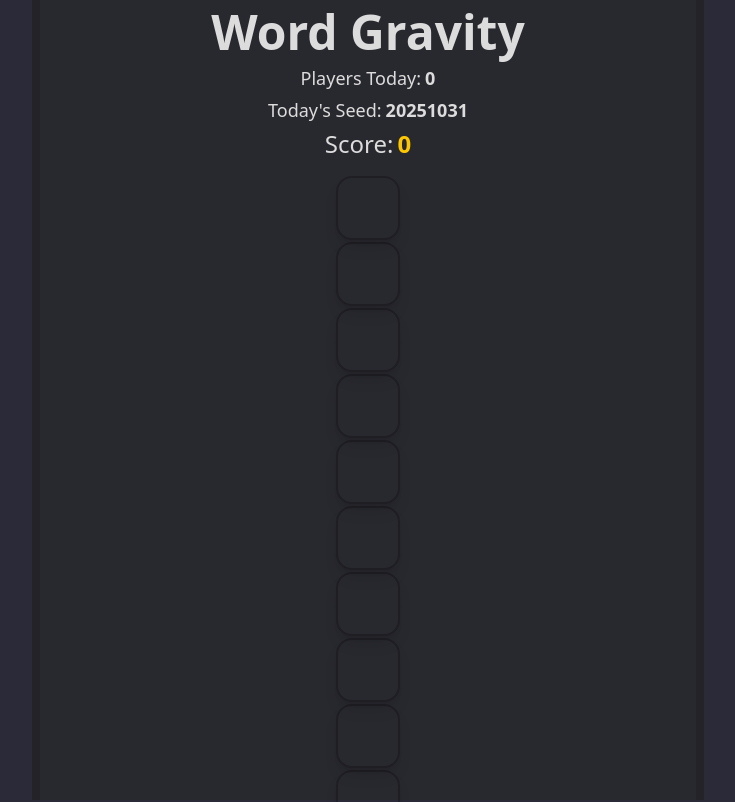
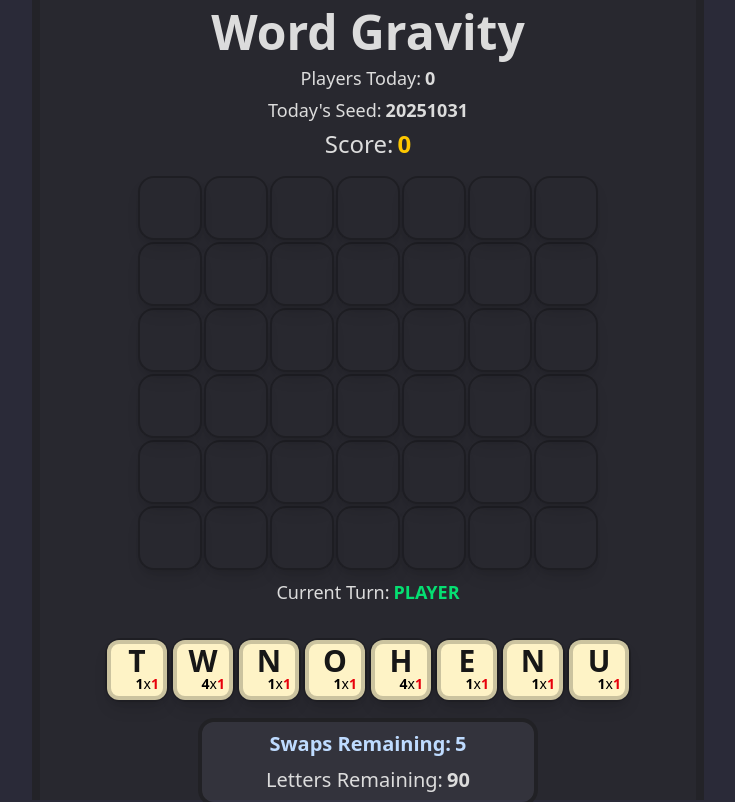
Before and after one commit to xandwr/word-gravity-pure, a React (Vite) app: page / in a window 1280 px wide. Shown: the top 802 px of the page, without its empty margins (272-1007 px from the left). Built offline with nearby package versions, Linux system fonts and the light colour scheme; no server answers.

Commit message:
Fixed col style

```diff
--- a/src/App.tsx
+++ b/src/App.tsx
@@ -1,7 +1,7 @@
 // App.tsx
 
 import { useState, useEffect } from "react";
-import WordGrid from "./components/WordGrid";
+import WordGrid from "./components/wordGrid";
 import PlayerHand from "./components/PlayerHand";
 import type { Tile } from "./utils/letterBag";
 import { createLetterBag, drawTiles } from "./utils/letterBag";
--- a/src/components/wordGrid.tsx
+++ b/src/components/wordGrid.tsx
@@ -19,7 +19,7 @@ interface WordGridProps {
 
 export default function WordGrid({ tiles, onDrop, onTileClick, detectedWords, animatingTiles = new Set(), fadingTiles = new Set() }: WordGridProps) {
   return (
-    <div className={`grid gap-0.5 grid-cols-${GRID_COLS} grid-rows-${GRID_ROWS}`}>
+    <div className="grid gap-0.5 grid-cols-7 grid-rows-6">
       {tiles.map((tile, i) => {
         const highlight = getTileHighlight(i, detectedWords);
         const isAnimating = animatingTiles.has(i);
```
